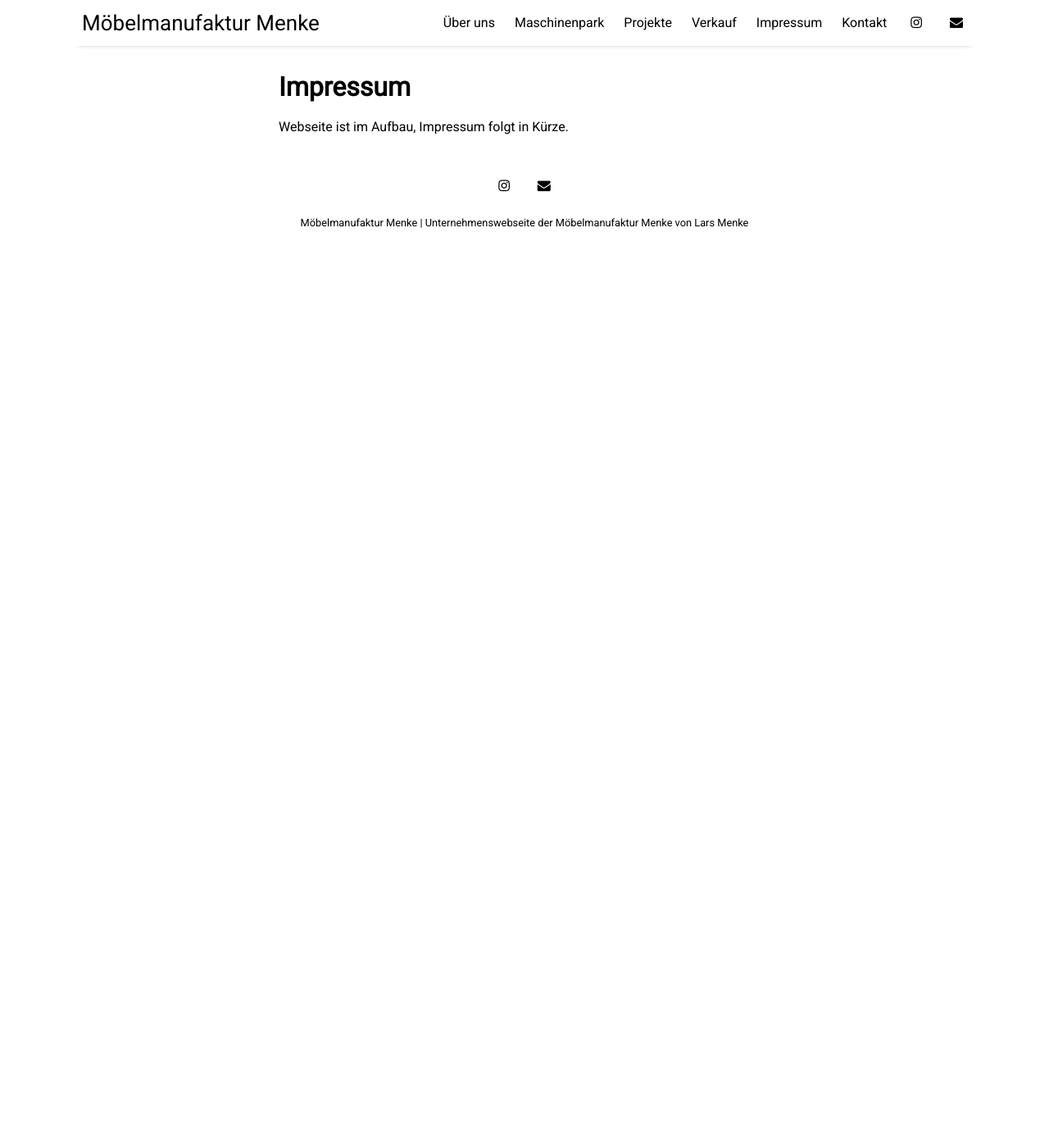
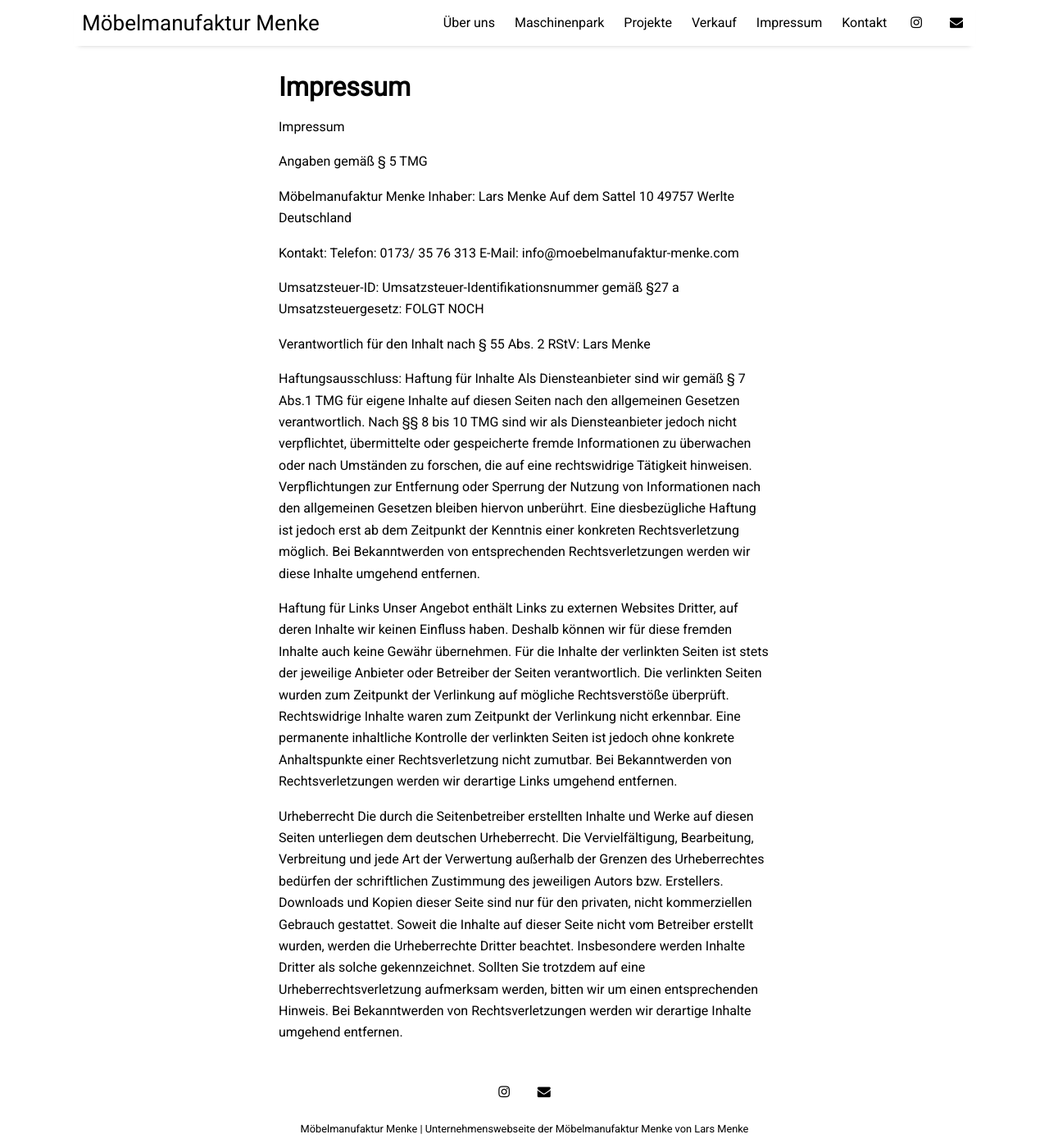
Before and after one commit to MoebelmanufakturMenke/Homepage, a Jekyll site: the page built from pages/imprint.md, in a window 1280 px wide and 1400 px high. Shown: the whole window at 82% size. Built offline with Jekyll 4.4.1, drawn with Linux system fonts in a browser that asks for light colours; nearby versions of some CDN libraries.

Commit message:
Kontakt und Impressum

```diff
--- a/pages/imprint.md
+++ b/pages/imprint.md
@@ -5,4 +5,49 @@ category: imprint
 permalink: /imprint
 ---
 
-Webseite ist im Aufbau, Impressum folgt in Kürze.
+Impressum
+
+Angaben gemäß § 5 TMG
+
+Möbelmanufaktur Menke
+Inhaber: Lars Menke
+Auf dem Sattel 10
+49757 Werlte
+Deutschland
+
+Kontakt:
+Telefon: 0173/ 35 76 313
+E-Mail: info@moebelmanufaktur-menke.com
+
+Umsatzsteuer-ID:
+Umsatzsteuer-Identifikationsnummer gemäß §27 a Umsatzsteuergesetz: FOLGT NOCH
+
+Verantwortlich für den Inhalt nach § 55 Abs. 2 RStV:
+Lars Menke
+
+Haftungsausschluss:
+Haftung für Inhalte
+Als Diensteanbieter sind wir gemäß § 7 Abs.1 TMG für eigene Inhalte auf diesen Seiten nach den allgemeinen Gesetzen
+verantwortlich. Nach §§ 8 bis 10 TMG sind wir als Diensteanbieter jedoch nicht verpflichtet, übermittelte oder
+gespeicherte fremde Informationen zu überwachen oder nach Umständen zu forschen, die auf eine rechtswidrige Tätigkeit
+hinweisen. Verpflichtungen zur Entfernung oder Sperrung der Nutzung von Informationen nach den allgemeinen Gesetzen
+bleiben hiervon unberührt. Eine diesbezügliche Haftung ist jedoch erst ab dem Zeitpunkt der Kenntnis einer konkreten
+Rechtsverletzung möglich. Bei Bekanntwerden von entsprechenden Rechtsverletzungen werden wir diese Inhalte umgehend
+entfernen.
+
+Haftung für Links
+Unser Angebot enthält Links zu externen Websites Dritter, auf deren Inhalte wir keinen Einfluss haben. Deshalb können
+wir für diese fremden Inhalte auch keine Gewähr übernehmen. Für die Inhalte der verlinkten Seiten ist stets der
+jeweilige Anbieter oder Betreiber der Seiten verantwortlich. Die verlinkten Seiten wurden zum Zeitpunkt der Verlinkung
+auf mögliche Rechtsverstöße überprüft. Rechtswidrige Inhalte waren zum Zeitpunkt der Verlinkung nicht erkennbar. Eine
+permanente inhaltliche Kontrolle der verlinkten Seiten ist jedoch ohne konkrete Anhaltspunkte einer Rechtsverletzung
+nicht zumutbar. Bei Bekanntwerden von Rechtsverletzungen werden wir derartige Links umgehend entfernen.
+
+Urheberrecht
+Die durch die Seitenbetreiber erstellten Inhalte und Werke auf diesen Seiten unterliegen dem deutschen Urheberrecht.
+Die Vervielfältigung, Bearbeitung, Verbreitung und jede Art der Verwertung außerhalb der Grenzen des Urheberrechtes
+bedürfen der schriftlichen Zustimmung des jeweiligen Autors bzw. Erstellers. Downloads und Kopien dieser Seite sind
+nur für den privaten, nicht kommerziellen Gebrauch gestattet. Soweit die Inhalte auf dieser Seite nicht vom Betreiber
+erstellt wurden, werden die Urheberrechte Dritter beachtet. Insbesondere werden Inhalte Dritter als solche
+gekennzeichnet. Sollten Sie trotzdem auf eine Urheberrechtsverletzung aufmerksam werden, bitten wir um einen
+entsprechenden Hinweis. Bei Bekanntwerden von Rechtsverletzungen werden wir derartige Inhalte umgehend entfernen.
```
Also changed, not shown: pages/contact.md (+26 -3 lines).
